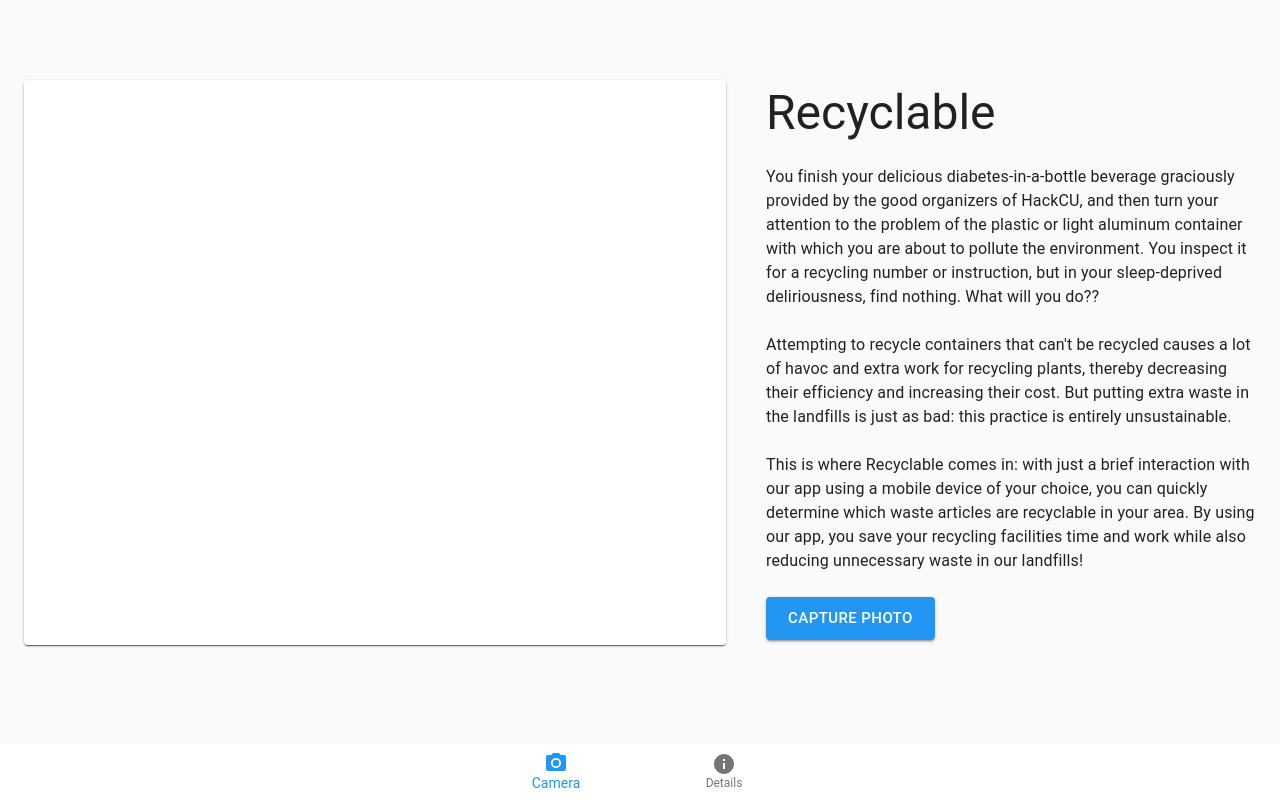
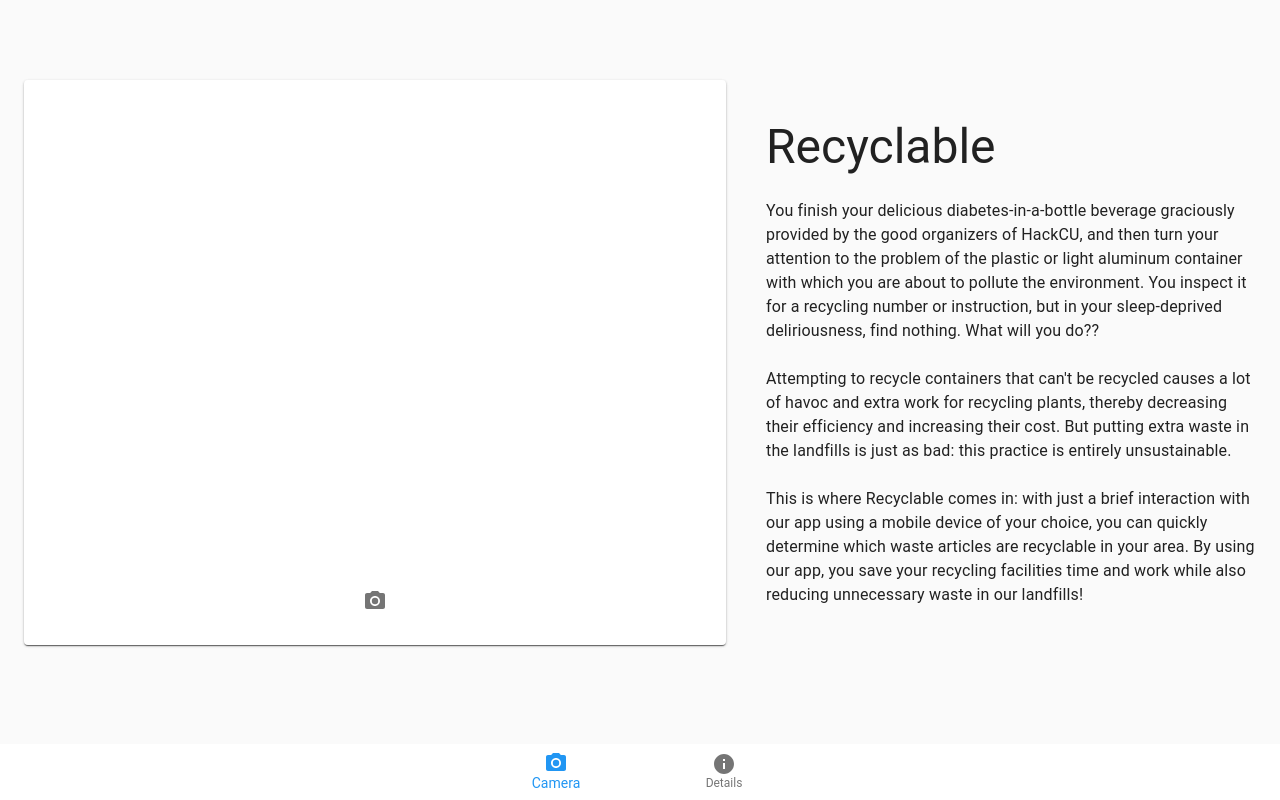
Before and after one commit to mrrosoff/Recyclable, a React app: page / in a window 1280 px wide. Built offline with nearby package versions, Linux system fonts and the light colour scheme; no server answers.

Commit message:
make camera button always on webcam

```diff
--- a/src/components/CameraComponent.js
+++ b/src/components/CameraComponent.js
@@ -12,21 +12,6 @@
 
     const videoConstraints = { facingMode: "environment" };
     const { height, width } = useWindowDimensions();
-    if (width >= 960) {
-        return(
-            <Paper>
-                <Card>
-                    <Webcam
-                        audio={false}
-                        ref={props.webcamRef}
-                        height={Math.floor(height * 0.7)}
-                        screenshotFormat="image/jpeg"
-                        videoConstraints={videoConstraints}
-                    />
-                </Card>
-            </Paper>
-        );
-    } else {
     return (
         <Paper>
             <Card>
@@ -39,7 +24,7 @@
                         videoConstraints={videoConstraints}
                     />
                     <Grid container
-                              style={{ position: "absolute", bottom: "10px" }}
+                        style={{ position: "absolute", bottom: "20px" }}
                         direction={"column"}
                         justify={"center"}
                         alignItems={"center"}
@@ -55,7 +40,6 @@
             </Card>
         </Paper>
     );
-    }
 };
 
 const SideMenuContent = props => {
@@ -86,9 +70,6 @@
                     By using our app, you save your recycling facilities time and work while also reducing
                     unnecessary waste in our landfills!
                 </Typography>
-            </Grid>
-            <Grid item>
-                <Button size="large" variant="contained" color="primary" onClick={props.capture}>Capture Photo</Button>
             </Grid>
         </>
     );
```
Lines whose indentation alone changed are shown as unchanged.
